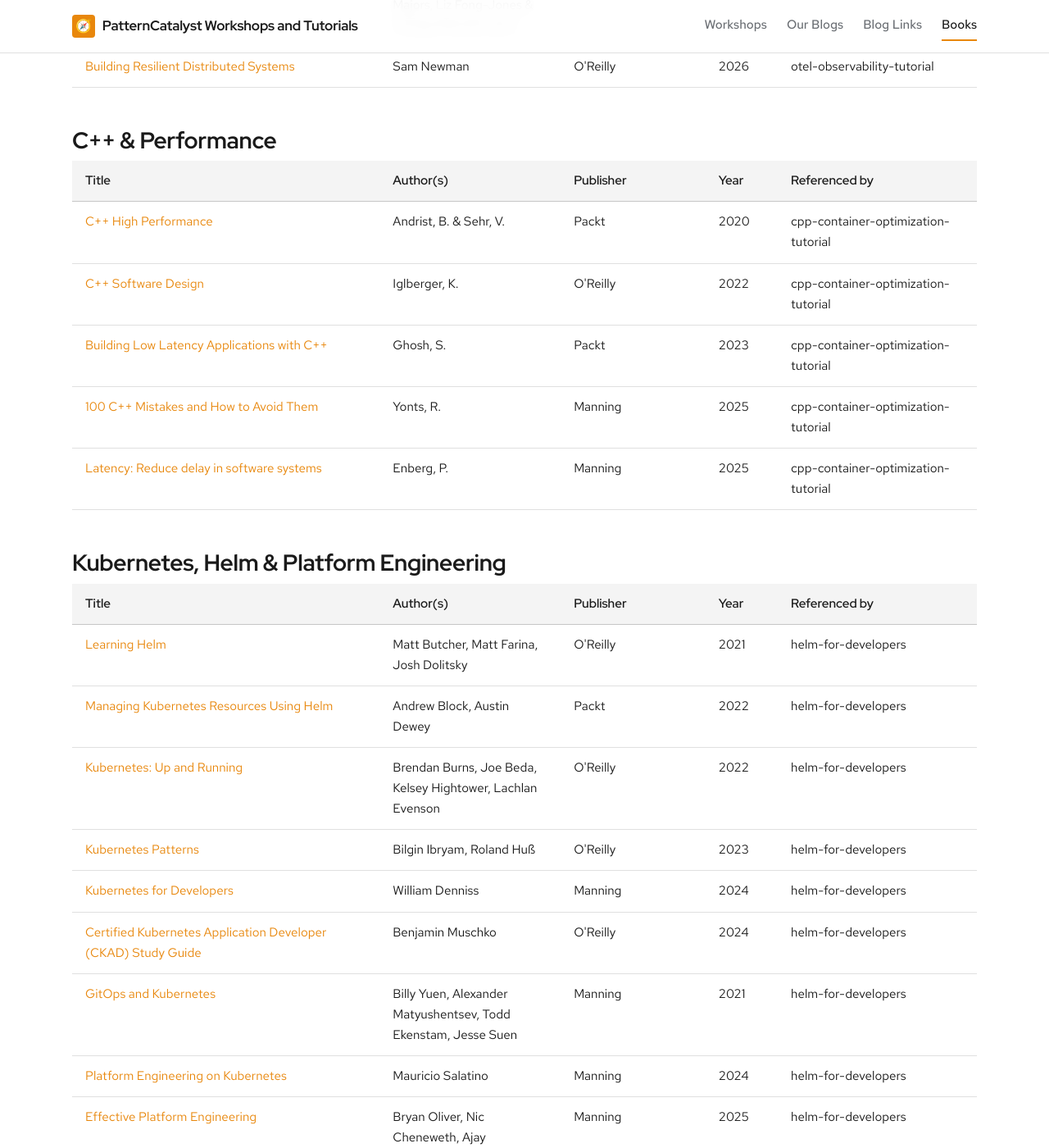
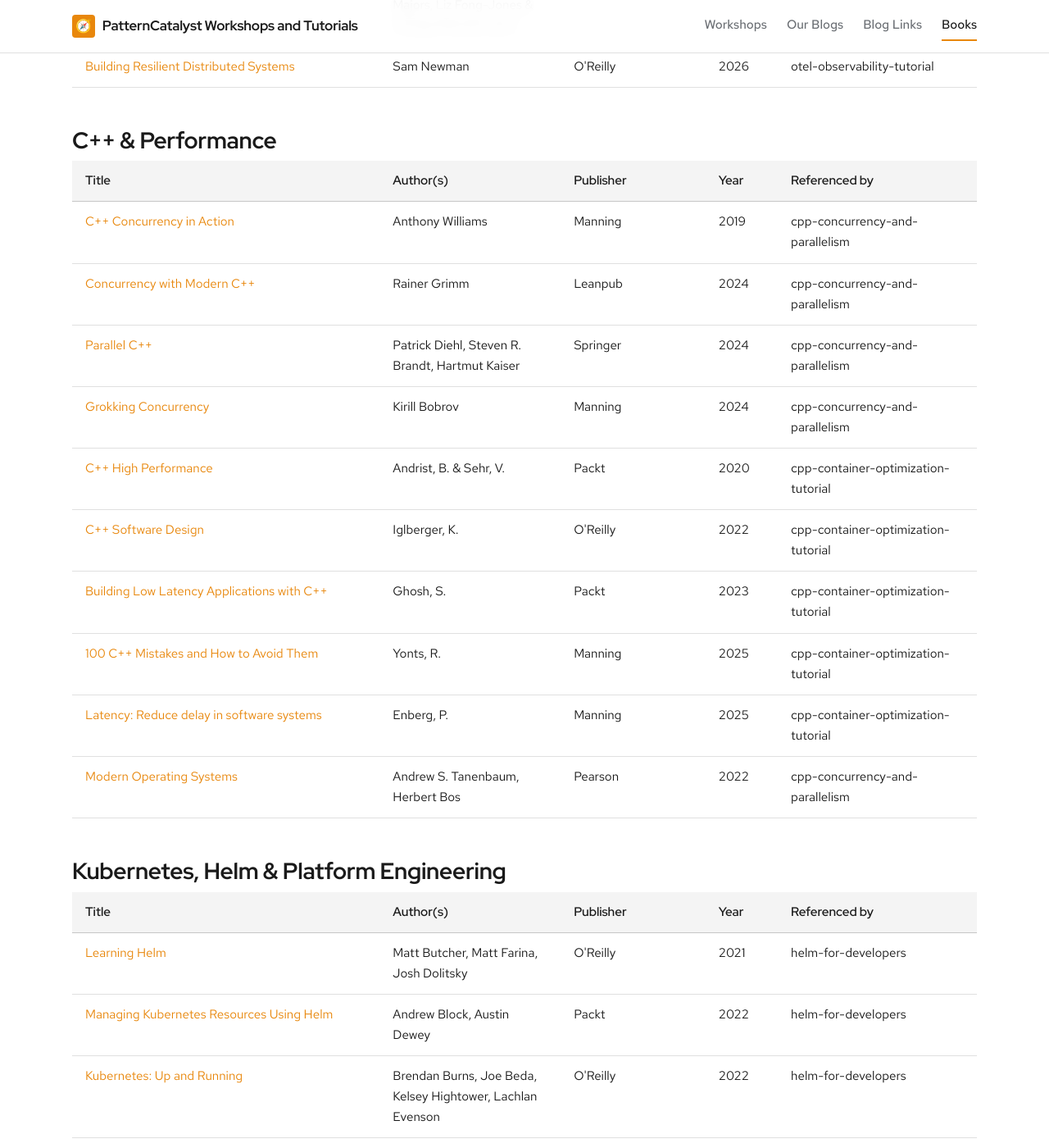
Before and after one commit to patterncatalyst/patterncatalyst-workshops-tutorials-list, a Jekyll site: the page built from books.html, in a window 1280 px wide and 1400 px high, scrolled down 2303 px. Shown: the whole window at 82% size. Built offline with Jekyll 4.4.1, drawn with Linux system fonts in a browser that asks for light colours; some web fonts are replaced.

Commit message:
data: add C++ Concurrency and Parallelism site + its 5 reference books (#5)
- sites.yml: new entry under the C++ Programming group (live Pages URL).
- books.yml: Williams (C++ Concurrency in Action 2e), Grimm (Concurrency with
  Modern C++), Diehl/Brandt/Kaiser (Parallel C++), Bobrov (Grokking Concurrency),
  Tanenbaum & Bos (Modern Operating Systems 5e) — publisher links verified.
- book_categories.yml: placed under C++ & Performance.

Co-authored-by: PatternCatalyst <local@example.invalid>

```diff
--- a/_data/book_categories.yml
+++ b/_data/book_categories.yml
@@ -47,11 +47,16 @@
 
 - name: "C++ & Performance"
   books:
+    - "C++ Concurrency in Action"
+    - "Concurrency with Modern C++"
+    - "Parallel C++"
+    - "Grokking Concurrency"
     - "C++ High Performance"
     - "C++ Software Design"
     - "Building Low Latency Applications with C++"
     - "100 C++ Mistakes and How to Avoid Them"
     - "Latency: Reduce delay in software systems"
+    - "Modern Operating Systems"
 
 - name: "Kubernetes, Helm & Platform Engineering"
   books:
--- a/_data/books.yml
+++ b/_data/books.yml
@@ -322,3 +322,53 @@
   referenced_by:
     - "quarkus-optimization"
     - "spring-boot-optimization"
+
+- title: "C++ Concurrency in Action"
+  authors: "Anthony Williams"
+  publisher: "Manning"
+  year: 2019
+  isbn: "9781617294693"
+  url: "https://www.manning.com/books/c-plus-plus-concurrency-in-action-second-edition"
+  review_note: "Second edition (2019, C++17-updated); publisher page verified via manning.com."
+  referenced_by:
+    - "cpp-concurrency-and-parallelism"
+
+- title: "Concurrency with Modern C++"
+  authors: "Rainer Grimm"
+  publisher: "Leanpub"
+  year: 2024
+  isbn: null
+  url: "https://leanpub.com/concurrencywithmodernc"
+  review_note: "Self-published via Leanpub (first released 2018, updated 2024); no ISBN on the Leanpub edition. Also available from Packt."
+  referenced_by:
+    - "cpp-concurrency-and-parallelism"
+
+- title: "Grokking Concurrency"
+  authors: "Kirill Bobrov"
+  publisher: "Manning"
+  year: 2024
+  isbn: "9781633439771"
+  url: "https://www.manning.com/books/grokking-concurrency"
+  review_note: "Manning, 2024; language-agnostic concurrency fundamentals (examples in Python). Publisher page verified."
+  referenced_by:
+    - "cpp-concurrency-and-parallelism"
+
+- title: "Parallel C++"
+  authors: "Patrick Diehl, Steven R. Brandt, Hartmut Kaiser"
+  publisher: "Springer"
+  year: 2024
+  isbn: "9783031543685"
+  url: "https://link.springer.com/book/10.1007/978-3-031-54369-2"
+  review_note: "Full title: Parallel C++: Efficient and Scalable High-Performance Parallel Programming Using HPX. Springer, 2024. Publisher page verified."
+  referenced_by:
+    - "cpp-concurrency-and-parallelism"
+
+- title: "Modern Operating Systems"
+  authors: "Andrew S. Tanenbaum, Herbert Bos"
+  publisher: "Pearson"
+  year: 2022
+  isbn: "9780137618873"
+  url: "https://www.pearson.com/en-us/subject-catalog/p/modern-operating-systems/P200000003295/9780137618880"
+  review_note: "Fifth edition (2022), Tanenbaum & Bos; the OS/concurrency foundations reference. Publisher page verified."
+  referenced_by:
+    - "cpp-concurrency-and-parallelism"
--- a/_data/sites.yml
+++ b/_data/sites.yml
@@ -111,6 +111,13 @@
     site_url: "https://patterncatalyst.github.io/cpp-statelessness/"
     repo_url: "https://github.com/patterncatalyst/cpp-statelessness"
 
+  - slug: "cpp-concurrency-and-parallelism"
+    title: "C++ Concurrency and Parallelism"
+    group: "C++ Programming"
+    synopsis: "A chaptered, runnable guide to concurrency and parallelism in modern C++ (C++20/23/26) for low-latency and high-throughput systems, with Docker demos, a NUMA KVM lab, 39 diagrams, and three companion decks."
+    site_url: "https://patterncatalyst.github.io/cpp-concurrency-and-parallelism/"
+    repo_url: "https://github.com/patterncatalyst/cpp-concurrency-and-parallelism"
+
   - slug: "ebpf-with-aya"
     title: "eBPF with Aya on Fedora"
     group: "Systems Programming"
```
